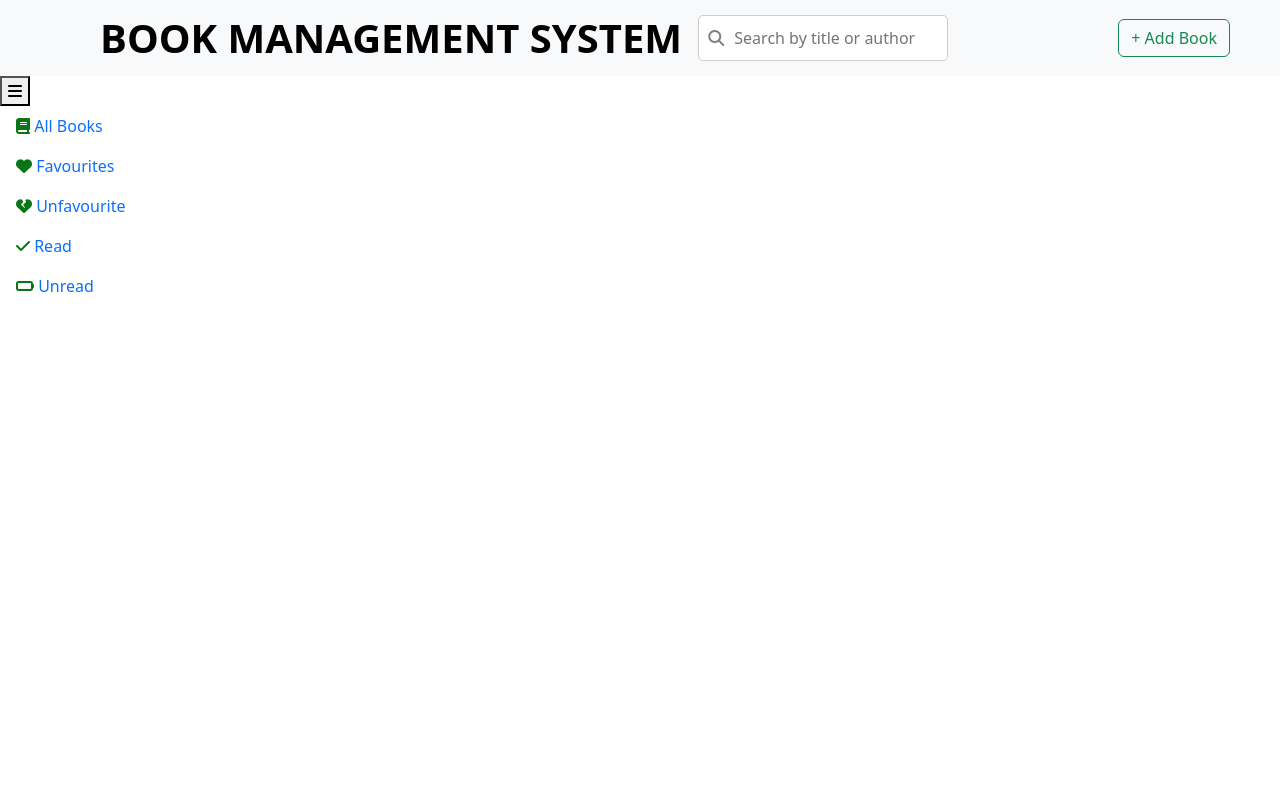
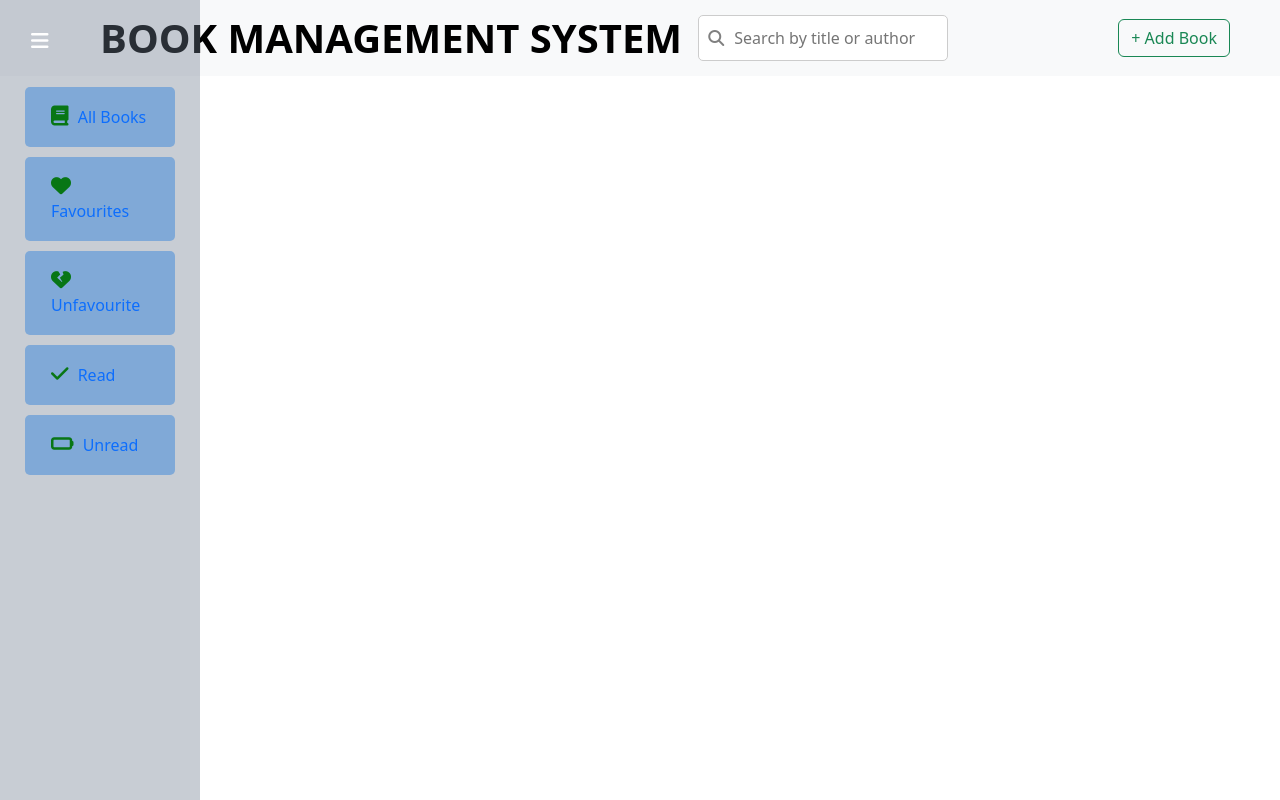
Before and after one commit to MargretDaniela/books, a plain HTML site: page index.html in a window 1280 px wide. Drawn offline with nearby package versions, Linux system fonts and the light colour scheme.

Commit message:
all-navs

```diff
--- a/index.css
+++ b/index.css
@@ -1 +1,69 @@
-/*
+/* Sidebar */
+.left-side {
+    background-color: rgba(109, 124, 141, 0.378);
+    width: 200px;
+    height: 100vh;
+    padding: 25px;
+    position: fixed;
+    top: 0;
+    left: 0;
+    transition: width 0.3s ease-in-out;
+    overflow: hidden;
+}
+
+/* Collapsed Sidebar */
+.left-side.collapsed {
+    width: 80px;
+}
+
+/* Toggle Button */
+.toggle-btn {
+    background: none;
+    border: none;
+    font-size: 20px;
+    cursor: pointer;
+    margin-bottom: 20px;
+    color: white;
+}
+
+/* Style for the list items */
+ul.nav {
+    padding-left: 0;
+    margin-top: 10px;
+    list-style: none;
+}
+
+/* Nav Items Styling */
+ul.nav .nav-item {
+    background-color: rgba(92, 152, 216, 0.668);
+    margin-bottom: 10px;
+    border-radius: 5px;
+    padding: 10px;
+    display: flex;
+    align-items: center;
+    min-width: 50px;
+}
+
+/* Hide Text When Collapsed */
+.left-side.collapsed .nav-text {
+    display: none;
+
+}
+
+/* Icon Styling */
+ul.nav .nav-item i {
+    font-size: 20px;
+    margin-right: 5px;
+}
+
+/* Align Items in a Column When Collapsed */
+.left-side.collapsed .nav-item {
+    justify-content: center;
+    width: 50px; /* Only icon background remains */
+    padding: 15px 0;
+}
+
+/* Optional: Add some margin to buttons for separation */
+ul.nav .nav-item button {
+    margin: 5px;
+}
```
